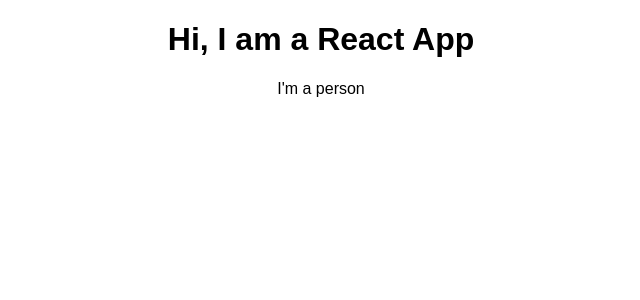
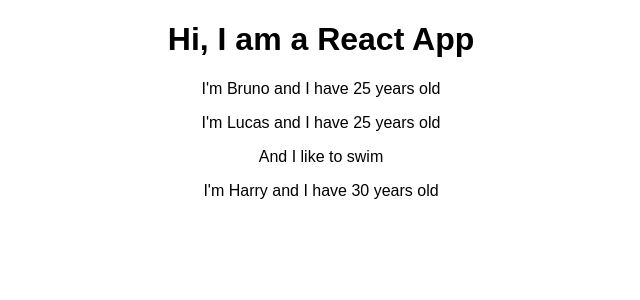
Before and after one commit to brunojahel/react-complete-guide, a React (Create React App) app: page / in a window 1280 px wide. Shown: the top 300 px of the page, without its empty margins (319-959 px from the left). Built offline with nearby package versions, Linux system fonts and the light colour scheme.

Commit message:
lecture 3.37

```diff
--- a/src/App.js
+++ b/src/App.js
@@ -7,7 +7,9 @@ class App extends Component {
     return (
       <div className="App">
         <h1>Hi, I am a React App</h1>
-        <Person />
+        <Person name="Bruno" age="25" />
+        <Person name="Lucas" age="25">And I like to swim</Person>
+        <Person name="Harry" age="30"/>
       </div>
     );
   }
--- a/src/Person/Person.js
+++ b/src/Person/Person.js
@@ -1,7 +1,12 @@
 import React from 'react';
 
-const person = () => {
-    return <p>I'm a person</p>
+const person = (props) => {
+    return (
+        <div>
+            <p>I'm {props.name} and I have {props.age} years old</p>
+            <p>{props.children}</p>
+        </div>
+)
 }
 
 export default person;
```
